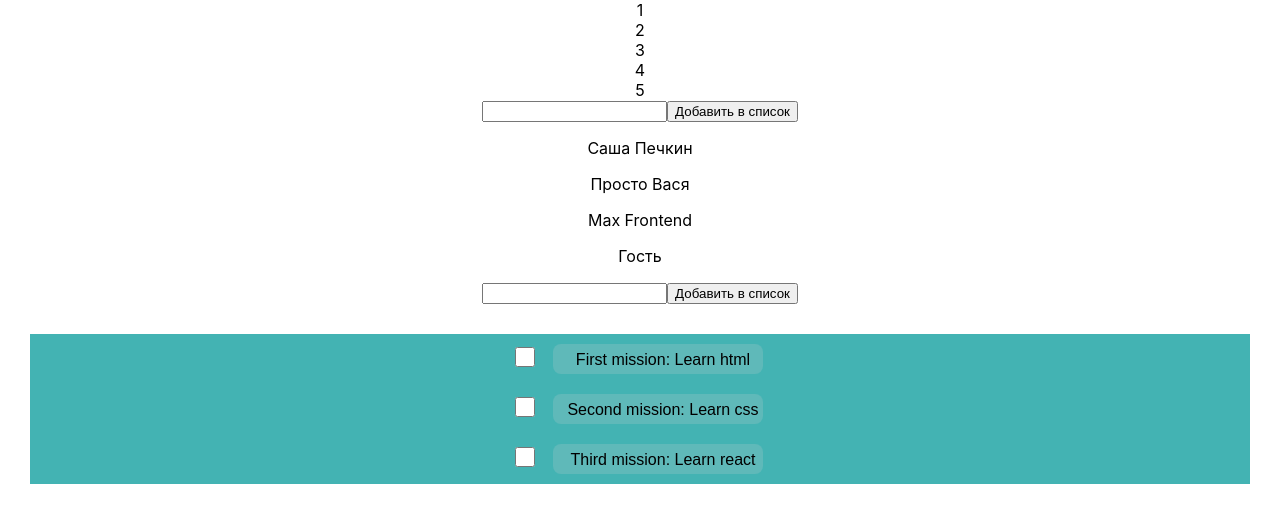
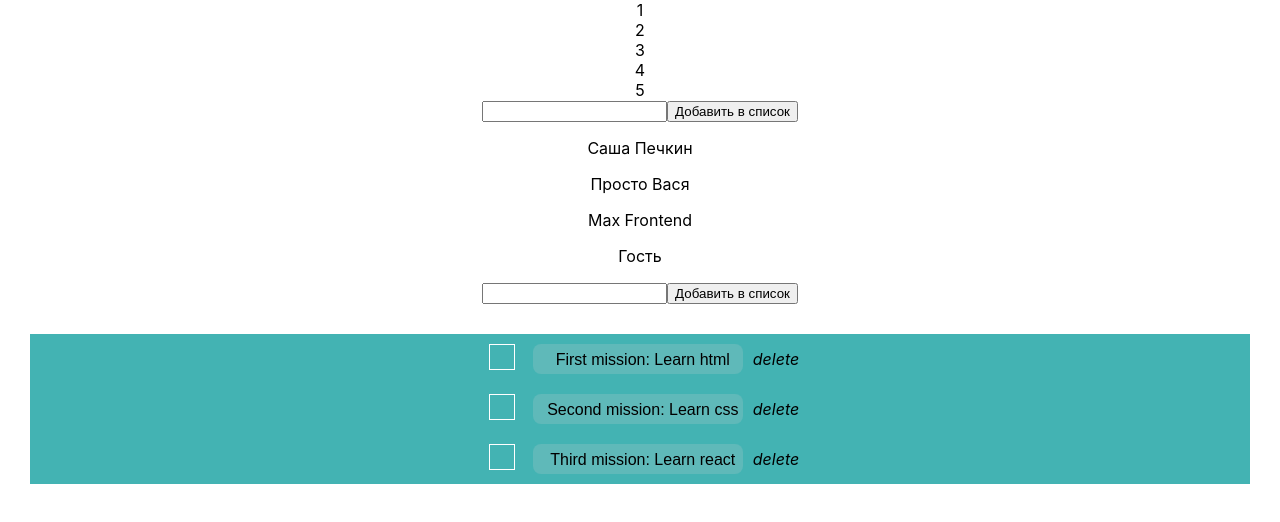
Before and after one commit to Anatoliy-1986/lern-react-2, a React (Create React App) app: page / in a window 1280 px wide. Shown: the top 522 px of the page. Built offline with nearby package versions, Linux system fonts and the light colour scheme.

Commit message:
twelve commit

```diff
--- a/src/Task.css
+++ b/src/Task.css
@@ -39,11 +39,11 @@
 	background: rgb(95, 185, 185);
   }
 
-  /*.Сheckbox {
+  .Сheckbox {
     display: none;
-  }*/
+}
 
-  .Сheckbox {
+  .Сheckbox + label {
     border: 1px solid #fff;
     font-size: 24pt;
     display: inline-block;
@@ -56,6 +56,10 @@
     vertical-align: middle;
   }
 
-  /*.Сheckbox:checked::after {
+  .Сheckbox:checked + label::after {
     content: "\2713";
-  }*/
+  }
+
+  i {
+    z-index: 2;
+  }
--- a/src/Task.js
+++ b/src/Task.js
@@ -25,9 +25,16 @@ function Task () {
         setNotes(result)
 	}
 
+	const removeTodoLine = (currentIndex) => (event) => { const result = notes.filter((note, index) => index !== currentIndex)
+      setNotes(result)
+	}
+
 	return <div className="Todo">
-		{notes.map((note, index) => <div className="Todo-line" key={index}> <input className="Сheckbox" type="checkbox"  checked={note.isEdit} onChange={handleChecked(index)}/>
-        {note.isEdit ? <div className="Todotext">{note.text}</div> : <input className="Entery-field" type="text" value={note.text} onChange={handleChange(index)} />}</div>)}
+		{notes.map((note, index) => <div className="Todo-line" key={index}> <input className="Сheckbox" type="checkbox" id={index} checked={note.isEdit} onChange={handleChecked(index)}/><label for={index}></label>
+        {note.isEdit ? <div className="Todotext">{note.text}</div> : <input className="Entery-field" type="text" value={note.text} onChange={handleChange(index)} />}
+		<i className="material-icons red-text"
+          onClick={removeTodoLine(index)}
+        >delete</i></div>)}
 	</div>;
 }
 
```
